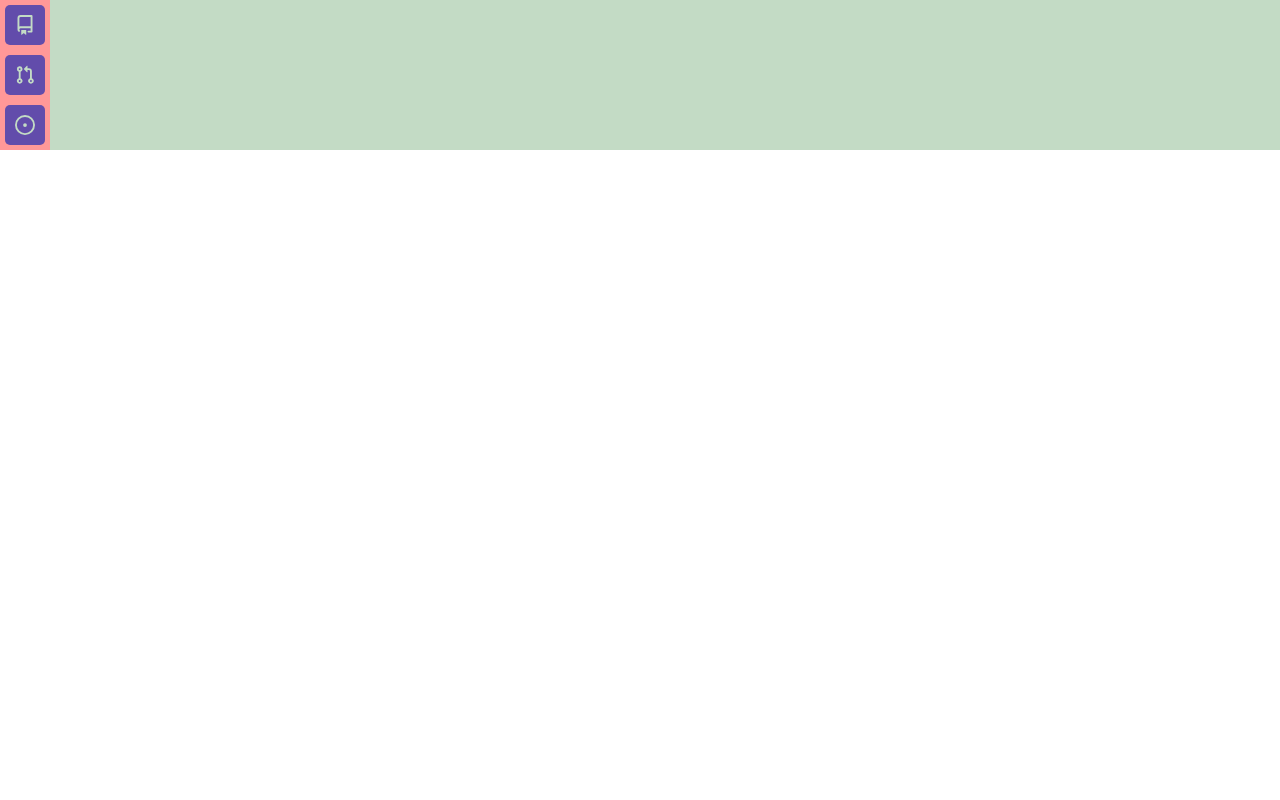
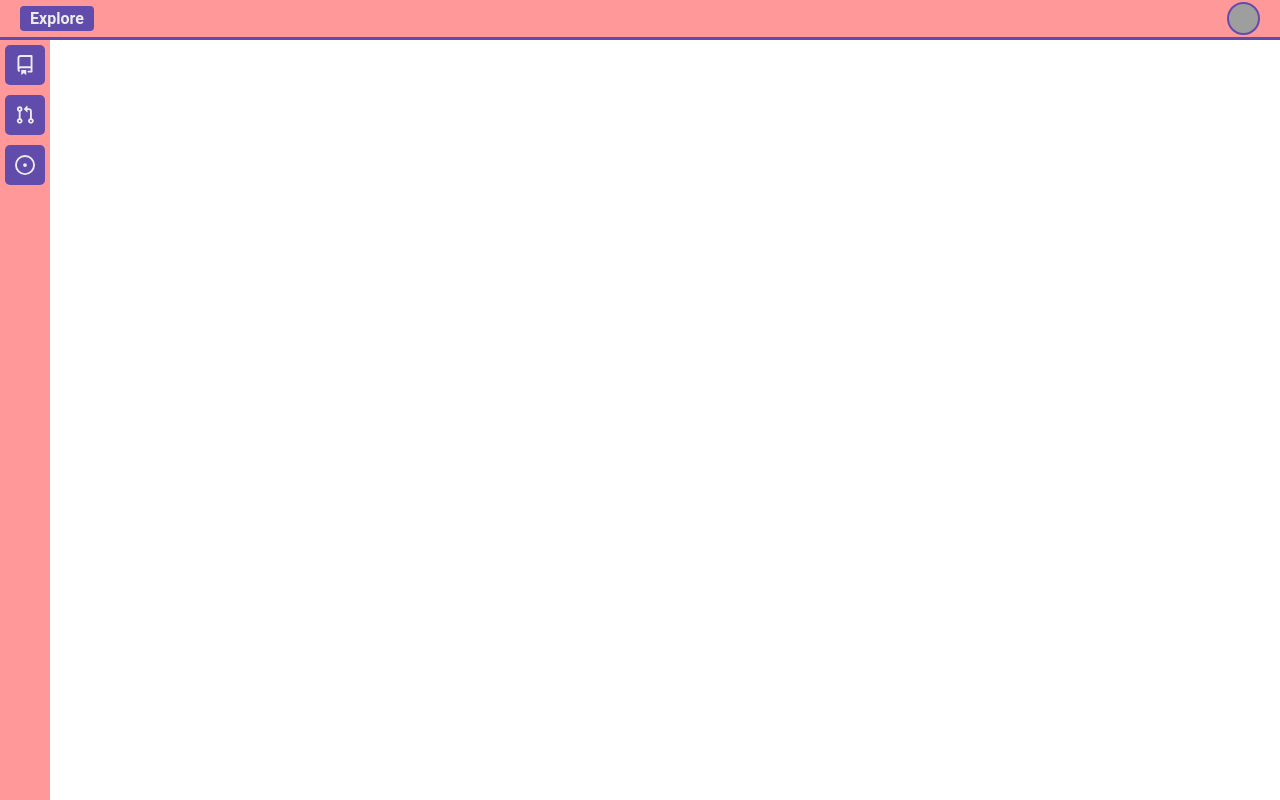
Before and after one commit to alt-art/github-dashboard-like, a React (Create React App) app: page / in a window 1280 px wide. Built offline with nearby package versions, Linux system fonts and the light colour scheme; grey boxes are pictures that could not be loaded.

Commit message:
feat(header): Header with link and simple dropdown menu

```diff
--- a/package.json
+++ b/package.json
@@ -6,9 +6,11 @@
     "@testing-library/jest-dom": "^5.14.1",
     "@testing-library/react": "^12.0.0",
     "@testing-library/user-event": "^13.2.1",
+    "prop-types": "^15.8.1",
     "react": "^17.0.2",
     "react-dom": "^17.0.2",
     "react-icons": "^4.3.1",
+    "react-router-dom": "6",
     "react-scripts": "5.0.0",
     "styled-components": "^5.3.3",
     "web-vitals": "^2.1.0"
--- a/src/App.jsx
+++ b/src/App.jsx
@@ -1,12 +1,13 @@
 import React from 'react';
+import Header from './components/Header';
 import Navigation from './components/Navigation';
-import GlobalStyle from './GlobalStyle';
 
 function App() {
   return (
-    <GlobalStyle>
+    <div className="App">
+      <Header />
       <Navigation />
-    </GlobalStyle>
+    </div>
   );
 }
 
--- a/src/GlobalStyle.jsx
+++ /dev/null
@@ -1,10 +0,0 @@
-import styled from 'styled-components';
-
-const GlobalStyle = styled.div`
-  background-color: #c3dbc5;
-  font-family: 'Roboto', sans-serif;
-  margin: 0;
-  padding: 0;
-`;
-
-export default GlobalStyle;
--- /dev/null
+++ b/src/components/DropDown.jsx
@@ -0,0 +1,53 @@
+import styled, { css } from 'styled-components';
+
+const DropDown = styled.div`
+  background-color: #ff9898;
+  color: #ececec;
+  font-weight: 500;
+  position: absolute;
+  border-radius: 5px;
+  border: 1px solid #624cab;
+  margin: 5px;
+  padding: 5px 0;
+  min-width: 160px;
+  ${(props) => props.top !== undefined
+    && css`
+      top: ${props.top}px;
+    `}
+  ${(props) => props.bottom !== undefined
+    && css`
+      bottom: ${props.bottom}px;
+    `}
+  ${(props) => props.left !== undefined
+    && css`
+      left: ${props.left}px;
+    `}
+  ${(props) => props.right !== undefined
+    && css`
+      right: ${props.right}px;
+    `}
+  &::before {
+    content: '';
+    display: block;
+    position: absolute;
+    top: -20px;
+    right: 13px;
+    width: 0px;
+    height: 0px;
+    border: 10px solid transparent;
+    border-bottom: 10px solid #624cab;
+  }
+  &::after {
+    content: '';
+    display: block;
+    position: absolute;
+    top: -17px;
+    right: 14px;
+    width: 0px;
+    height: 0px;
+    border: 9px solid transparent;
+    border-bottom: 9px solid #ff9898;
+  }
+`;
+
+export default DropDown;
--- /dev/null
+++ b/src/components/DropDownItem.jsx
@@ -0,0 +1,17 @@
+import styled from 'styled-components';
+
+const DropDownItem = styled.a`
+    display: block;
+    background-color: #ff9898;
+    width: 100%;
+    padding: 3px 10px;
+    text-decoration: none;
+    cursor: pointer;
+    color: #ececec;
+    margin: 2px 0;
+    &:hover {
+        background-color: #624cab;
+    }
+`;
+
+export default DropDownItem;
--- /dev/null
+++ b/src/components/Header.jsx
@@ -0,0 +1,79 @@
+import React, { useEffect } from 'react';
+import styled from 'styled-components';
+import DropDown from './DropDown';
+import DropDownItem from './DropDownItem';
+
+const HeaderContainer = styled.header`
+  display: flex;
+  align-items: center;
+  justify-content: space-between;
+  background-color: #ff9898;
+  border-bottom: 3px solid #624cab;
+  padding: 0 20px;
+  width: 100vw;
+  height: 40px;
+`;
+
+const Link = styled.a`
+  background-color: #624cab;
+  border-radius: 4px;
+  color: #ececec;
+  cursor: pointer;
+  font-weight: bold;
+  padding: 3px 10px;
+  text-decoration: none;
+`;
+
+const Avatar = styled.img`
+  border: 2px solid #624cab;
+  border-radius: 50%;
+  height: 33px;
+  width: 33px;
+  cursor: pointer;
+  background-color: #624cab;
+`;
+
+const DropDownLead = styled.div`
+  padding: 0 10px;
+  border-bottom: 1px solid #ececec;
+`;
+
+function Header() {
+  const [showDropDown, setShowDropDown] = React.useState(false);
+  const dropDownRef = React.useRef();
+  useEffect(() => {
+    document.addEventListener('mouseup', (e) => {
+      if (
+        !showDropDown
+        && dropDownRef.current
+        && !dropDownRef.current.contains(e.target)
+      ) {
+        setShowDropDown(false);
+      }
+    });
+    return () => document.removeEventListener('mouseup');
+  }, []);
+
+  return (
+    <HeaderContainer>
+      <Link href="https://github.com/explore">Explore</Link>
+      <Avatar
+        src="https://avatars3.githubusercontent.com/u/17098981?s=460&v=4"
+        onClick={() => setShowDropDown(true)}
+      />
+      {showDropDown && (
+        <DropDown ref={dropDownRef} top={40} right={8}>
+          <DropDownLead>
+            Signed in as
+            {' '}
+            <strong>user</strong>
+          </DropDownLead>
+          <DropDownItem href="settings">Settings</DropDownItem>
+          <DropDownItem>Logout</DropDownItem>
+        </DropDown>
+      )}
+    </HeaderContainer>
+  );
+}
+
+export default Header;
--- a/src/components/Navigation/index.jsx
+++ b/src/components/Navigation/index.jsx
@@ -5,6 +5,7 @@ import Item from './Item';
 
 const Container = styled.div`
   display: flex;
+  position: fixed;
   flex-direction: column;
   align-items: center;
   background-color: #ff9898;
@@ -16,13 +17,13 @@ function Navigation() {
   return (
     <Container>
       <Item>
-        <RepoIcon size={20} color="#C3DBC5" />
+        <RepoIcon size={20} color="#ececec" />
       </Item>
       <Item>
-        <PullRequestIcon size={20} color="#C3DBC5" />
+        <PullRequestIcon size={20} color="#ececec" />
       </Item>
       <Item>
-        <IssueIcon size={20} color="#C3DBC5" />
+        <IssueIcon size={20} color="#ececec" />
       </Item>
     </Container>
   );
--- a/src/index.css
+++ b/src/index.css
@@ -2,5 +2,11 @@
   margin: 0;
   padding: 0;
   box-sizing: border-box;
-  font-family: sans-serif;
+  font-family: 'Roboto', sans-serif;
 }
+
+body {
+  width: 100vw;
+  height: 100vh;
+  overflow: hidden;
+}
```
Also changed, not shown: 1 other file (tests, documents, lock files or other folders).
